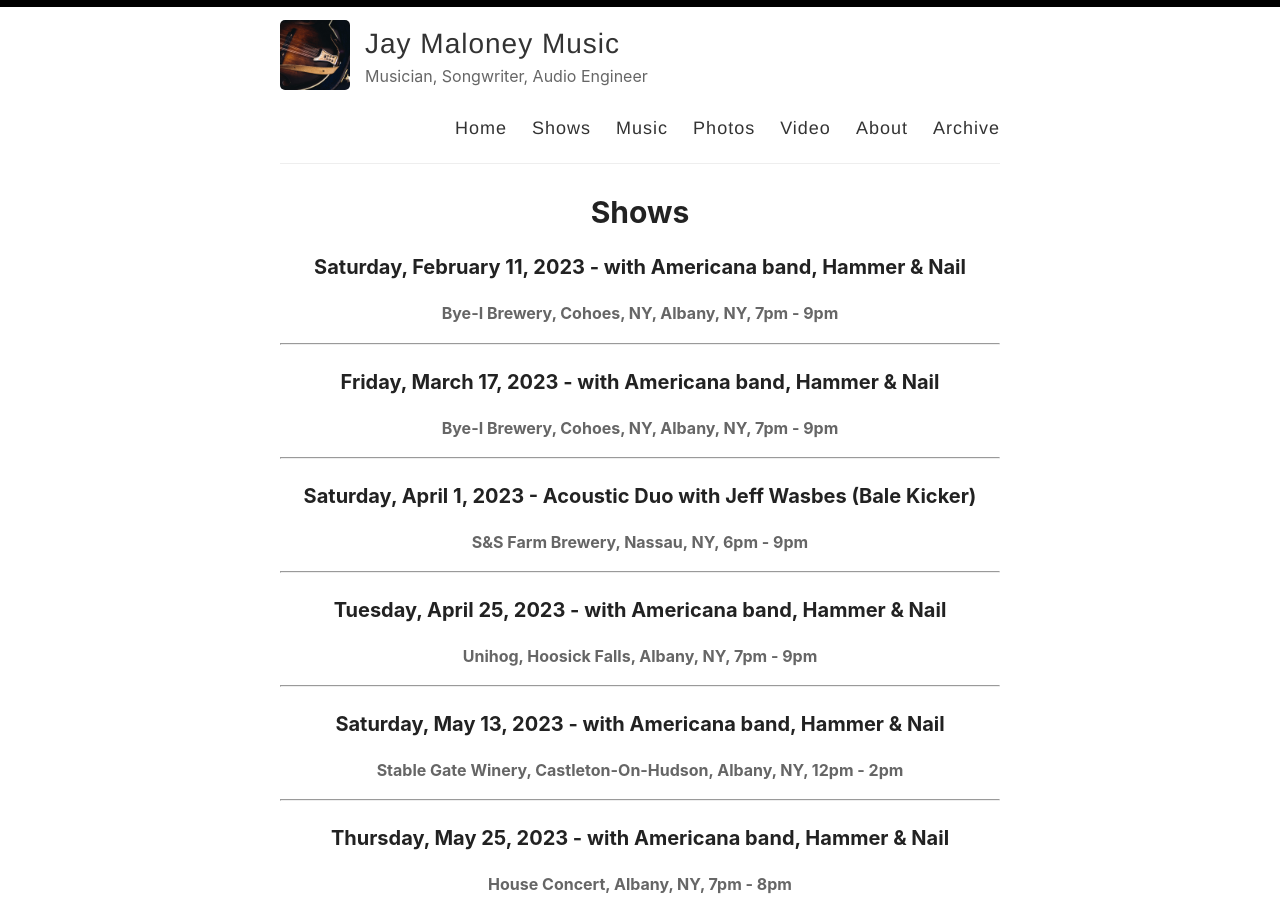
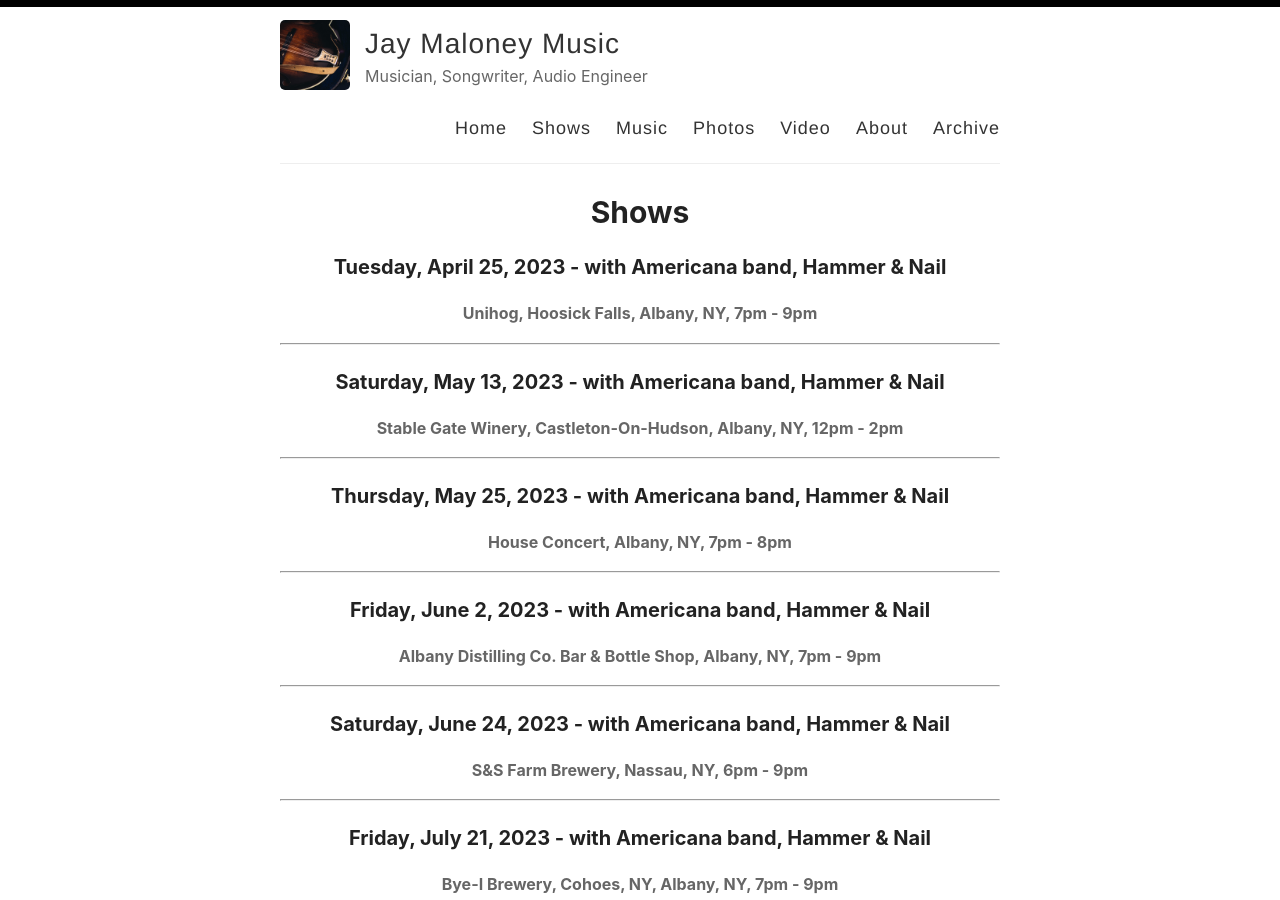
Before and after one commit to thisjaymaloney/thisjaymaloney.github.io, a Jekyll site: the page built from _pages/shows.md, in a window 1280 px wide and 900 px high. Built offline with Jekyll 4.4.1, drawn with Linux system fonts in a browser that asks for light colours.

Commit message:
Update shows.md

```diff
--- a/_pages/shows.md
+++ b/_pages/shows.md
@@ -2,15 +2,6 @@
 layout: page
 permalink: /shows/
 title: Shows
----
-### Saturday, February 11, 2023 - with Americana band, Hammer & Nail
-#### Bye-I Brewery, Cohoes, NY, Albany, NY, 7pm - 9pm
----
-### Friday, March 17, 2023 - with Americana band, Hammer & Nail
-#### Bye-I Brewery, Cohoes, NY, Albany, NY, 7pm - 9pm
----
-### Saturday, April 1, 2023 - Acoustic Duo with Jeff Wasbes (Bale Kicker)
-#### S&S Farm Brewery, Nassau, NY, 6pm - 9pm
 ---
 ### Tuesday, April 25, 2023 - with Americana band, Hammer & Nail
 #### Unihog, Hoosick Falls, Albany, NY, 7pm - 9pm
```
